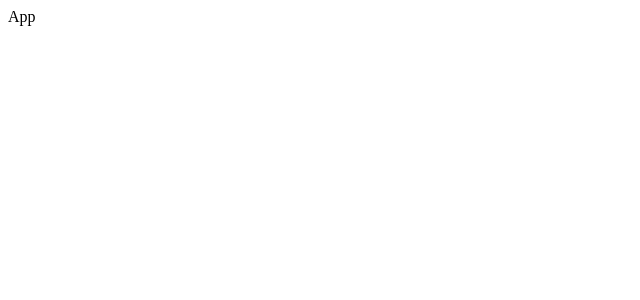
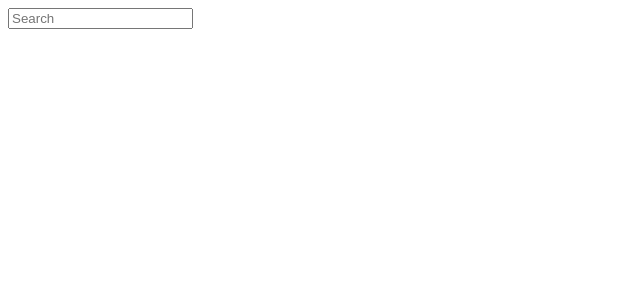
Before and after one commit to VaderSteve76/Picture-Loader, a React (Create React App) app in the folder picture-loader/: page / in a window 1280 px wide. Shown: the top 300 px of the page, without its empty margins (0-640 px from the left). Built offline with nearby package versions, Linux system fonts and the light colour scheme.

Commit message:
Searchbar form input

```diff
--- a/picture-loader/src/components/App.js
+++ b/picture-loader/src/components/App.js
@@ -1,7 +1,12 @@
 import React from 'react';
+import SearchBar from './SearchBar';
 
 const App = () => {
-  return <div>App</div>
+  return (
+    <div>
+      <SearchBar />
+    </div>
+  )
 };
 
 export default App;
--- /dev/null
+++ b/picture-loader/src/components/SearchBar.js
@@ -0,0 +1,15 @@
+import { React, Component } from 'react';
+
+class SearchBar extends Component {
+  render() {
+    return (
+      <div>
+        <form>
+          <input type="text" placeholder="Search" />
+        </form>
+      </div>
+    )
+  }
+}
+
+export default SearchBar;
```
